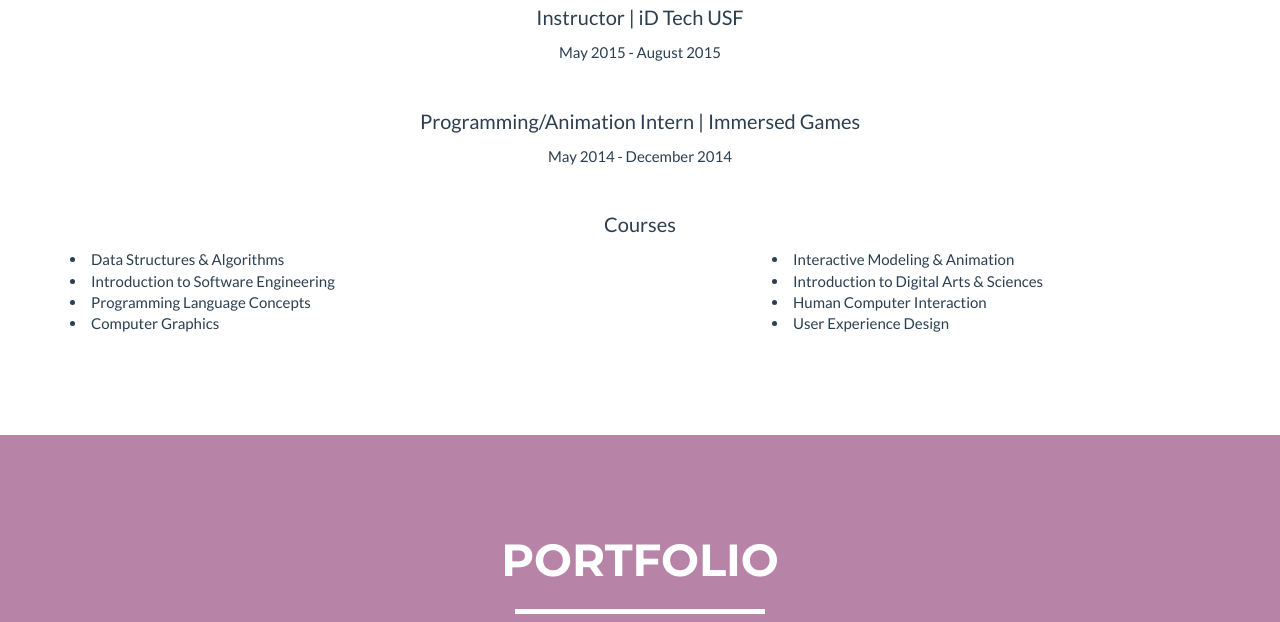
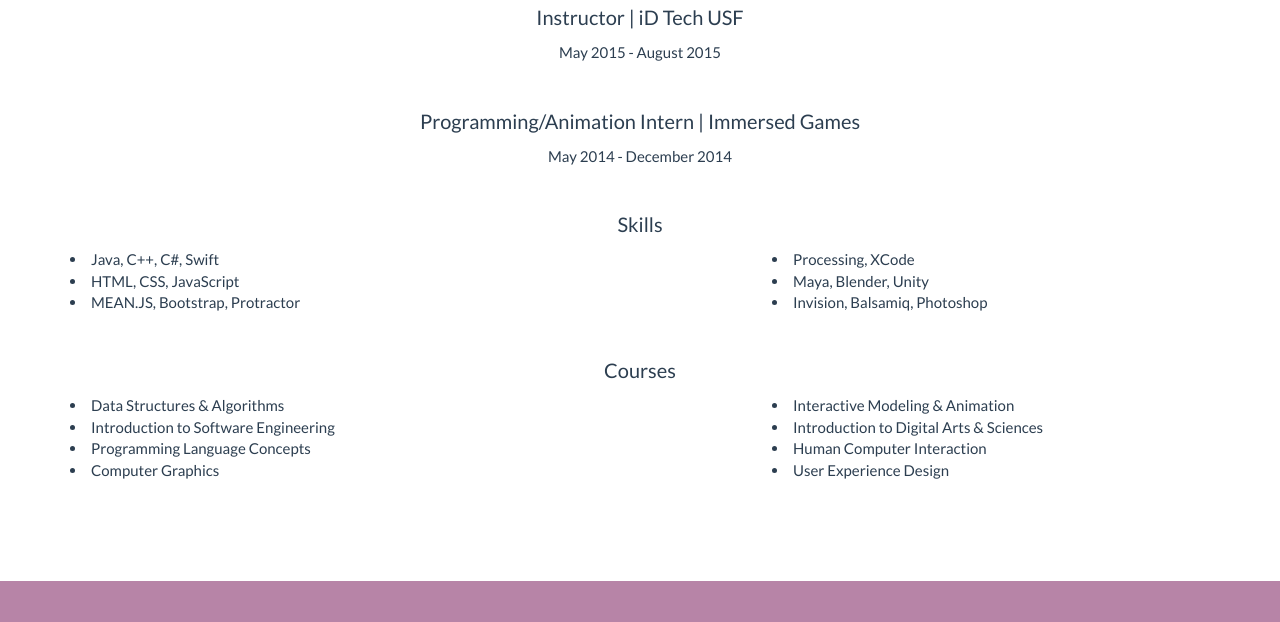
Before and after one commit to angel-lee/angel-lee.github.io, a plain HTML site: page index.html in a window 1280 px wide. Shown: the part 1016-1638 px from the top of the page. Drawn offline with nearby package versions, Linux system fonts and the light colour scheme.

Commit message:
Added skills and changed glyphicon

```diff
--- a/css/freelancer.css
+++ b/css/freelancer.css
@@ -48,7 +48,7 @@ hr.star-primary {
 
 hr.star-light:after,
 hr.star-primary:after {
-    content: "\f005";
+    content: "\2601";
     display: inline-block;
     position: relative;
     top: -.8em;
--- a/index.html
+++ b/index.html
@@ -116,6 +116,22 @@
                     <br></br>
                     <p>Programming/Animation Intern | Immersed Games</p>
                     May 2014 - December 2014
+                </div>
+            </div>
+            <div class="row">
+                <div class="col-lg-12 text-center">
+                    <br></br>
+                    <p>Skills</p>
+                </div>
+                <div class="col-lg-12" style="float: left; width: 40%;">
+                    <li>Java, C++, C#, Swift</li>
+                    <li>HTML, CSS, JavaScript</li>
+                    <li>MEAN.JS, Bootstrap, Protractor</li>
+                </div>
+                <div class="col-lg-12" style="float: right; width: 40%;">
+                    <li>Processing, XCode</li>
+                    <li>Maya, Blender, Unity</li>
+                    <li>Invision, Balsamiq, Photoshop</li>
                 </div>
             </div>
             <div class="row">
```
Also changed, not shown: 2 other files.
